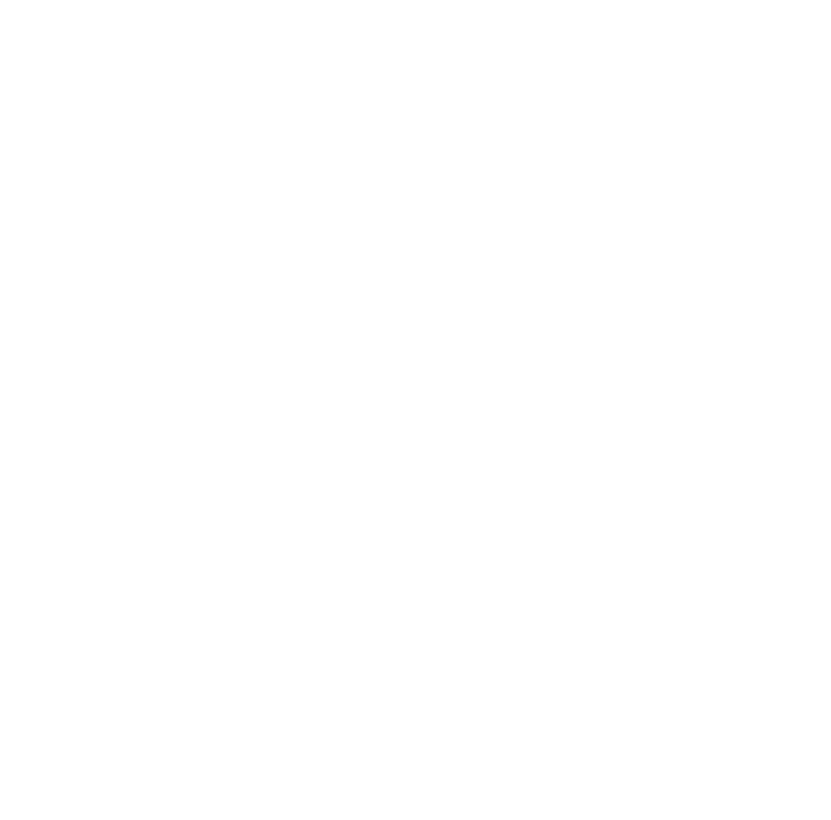
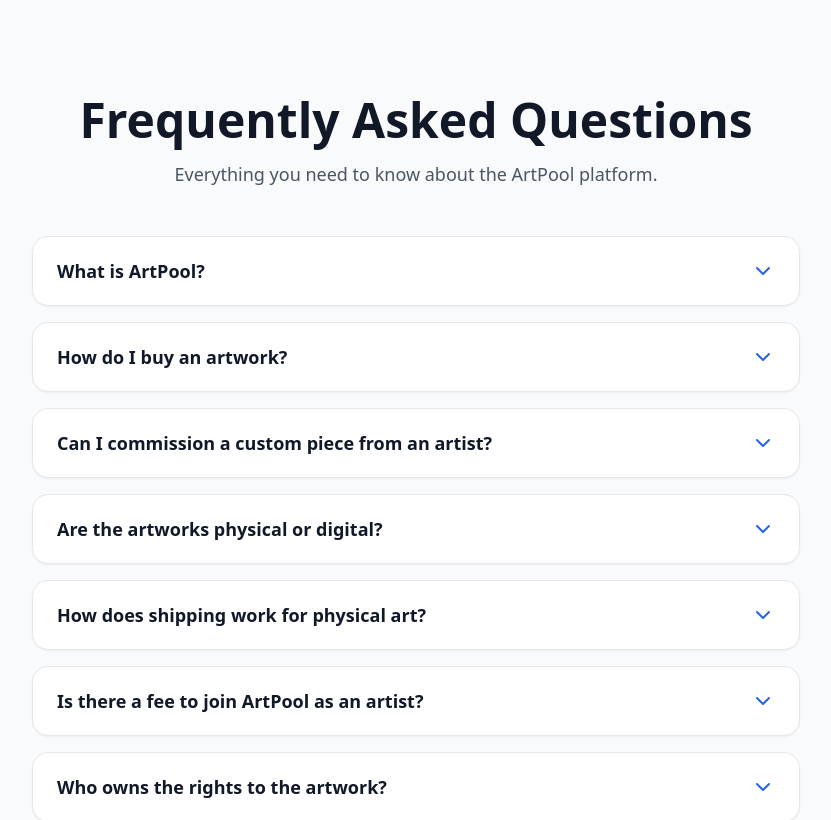
Before and after one commit to vitthalhumbe/artpool-frontend, a React (Vite) app: page /faq in a window 1280 px wide. Before the commit this address had no page. Shown: the top 820 px of the page, without its empty margins (224-1055 px from the left). Built offline with nearby package versions, Linux system fonts and the light colour scheme.

Commit message:
Added FAQ.jsx

```diff
--- a/src/App.jsx
+++ b/src/App.jsx
@@ -4,6 +4,7 @@
 import HeroImage from "./assets/hero.jpg";
 import { useState, useEffect } from 'react';
 import { LogOut } from 'lucide-react';
+import { Link } from 'react-router-dom';
 
 
 import Img1 from "./assets/img1.jpg";
@@ -48,7 +49,7 @@
             <div className="hidden md:flex space-x-8">
               <a href="#" className="text-gray-600 hover:text-gray-900 font-medium">Artists</a>
               <a href="#" className="text-gray-600 hover:text-gray-900 font-medium">Gallery</a>
-
+              <Link to="/faq" className="text-gray-600 hover:text-gray-900 font-medium">FAQ</Link>
               <a href="#" className="text-gray-600 hover:text-gray-900 font-medium">Commission</a>
             </div>
 
--- /dev/null
+++ b/src/FAQ.jsx
@@ -0,0 +1,112 @@
+import React, { useState } from 'react';
+import { motion, AnimatePresence } from 'framer-motion';
+import { ChevronDown } from 'lucide-react';
+
+const faqData = [
+  {
+    question: "What is ArtPool?",
+    answer: "ArtPool is a premium marketplace and community platform designed to connect independent artists with art collectors. It’s a space to discover, buy, and commission original artwork."
+  },
+  {
+    question: "How do I buy an artwork?",
+    answer: "Simply browse the gallery or home feed, find a piece you love, and click 'Buy Piece'. You will be guided through a secure checkout process to purchase directly from the artist."
+  },
+  {
+    question: "Can I commission a custom piece from an artist?",
+    answer: "Yes! If you love an artist's style, you can visit their profile and click 'Hire Artist' to send them a direct commission request with your ideas and budget."
+  },
+  {
+    question: "Are the artworks physical or digital?",
+    answer: "ArtPool hosts both physical and digital art. The category (e.g., Painting, Sculpture, Digital) and description on the artwork's page will specify whether you are buying a physical item to be shipped or a digital file."
+  },
+  {
+    question: "How does shipping work for physical art?",
+    answer: "Shipping is handled directly by the artist. Once you purchase a physical piece, the artist will package and ship it to your provided address, and you will receive tracking information."
+  },
+  {
+    question: "Is there a fee to join ArtPool as an artist?",
+    answer: "Creating an account and setting up your portfolio on ArtPool is completely free. We only take a small commission fee when you successfully make a sale or complete a commission."
+  },
+  {
+    question: "Who owns the rights to the artwork?",
+    answer: "The artist retains all copyrights to their work even after it is sold, unless a commercial rights agreement is explicitly negotiated during a custom commission."
+  },
+  {
+    question: "How do artists get paid?",
+    answer: "Payments from buyers are securely held in escrow and released directly to the artist's connected bank account once the artwork has been successfully delivered or the digital file transferred."
+  },
+  {
+    question: "Can I return an artwork if I don't like it?",
+    answer: "Returns depend on the individual artist's policy. Since many pieces are one-of-a-kind or custom-made, please check the specific return policy listed on the artwork before purchasing."
+  },
+  {
+    question: "How do I report a stolen image or copyright violation?",
+    answer: "We take intellectual property very seriously. If you see your work uploaded by someone else, please use the 'Report' button on the artwork or contact our support team immediately."
+  }
+];
+
+const FAQ = () => {
+  const [openIndex, setOpenIndex] = useState(null);
+
+  const toggleFAQ = (index) => {
+    setOpenIndex(openIndex === index ? null : index);
+  };
+
+  return (
+    <div className="min-h-screen bg-gray-50 pt-24 pb-20 px-4">
+
+      <div className="max-w-3xl mx-auto">
+
+        <div className="text-center mb-12">
+          <h1 className="text-4xl md:text-5xl font-extrabold text-gray-900 mb-4">Frequently Asked Questions</h1>
+          <p className="text-lg text-gray-600">Everything you need to know about the ArtPool platform.</p>
+        </div>
+
+        <div className="space-y-4">
+          {faqData.map((faq, index) => {
+            const isOpen = openIndex === index;
+
+            return (
+              <div
+                key={index}
+                className="bg-white border border-gray-200 rounded-2xl overflow-hidden shadow-sm hover:shadow-md transition-shadow"
+              >
+                <button
+                  onClick={() => toggleFAQ(index)}
+                  className="w-full px-6 py-5 flex justify-between items-center text-left focus:outline-none"
+                >
+                  <span className="text-lg font-bold text-gray-900">{faq.question}</span>
+                  <motion.div
+                    animate={{ rotate: isOpen ? 180 : 0 }}
+                    transition={{ duration: 0.3 }}
+                    className="flex-shrink-0 ml-4 text-blue-600"
+                  >
+                    <ChevronDown size={24} />
+                  </motion.div>
+                </button>
+
+                <AnimatePresence>
+                  {isOpen && (
+                    <motion.div
+                      initial={{ height: 0, opacity: 0 }}
+                      animate={{ height: "auto", opacity: 1 }}
+                      exit={{ height: 0, opacity: 0 }}
+                      transition={{ duration: 0.3, ease: "easeInOut" }}
+                    >
+                      <div className="px-6 pb-5 text-gray-600 leading-relaxed border-t border-gray-100 pt-4">
+                        {faq.answer}
+                      </div>
+                    </motion.div>
+                  )}
+                </AnimatePresence>
+              </div>
+            );
+          })}
+        </div>
+
+      </div>
+    </div>
+  );
+};
+
+export default FAQ;
--- a/src/main.jsx
+++ b/src/main.jsx
@@ -5,6 +5,7 @@
 import App from './App.jsx'
 import Login from './Login.jsx'
 import Profile from './Profile.jsx'
+import FAQ from './FAQ.jsx'
 import Signup from './SignUp.jsx'
 <Route path="/" element={<App />} />
 
@@ -15,6 +16,7 @@
         <Route path="/" element={<App />} />
         <Route path="/signup" element={<Signup />} />
         <Route path="/login" element={<Login />} />
+        <Route path="/faq" element={<FAQ />} />
         <Route path='/profile' element={<Profile/>} />
       </Routes>
     </BrowserRouter>
```
